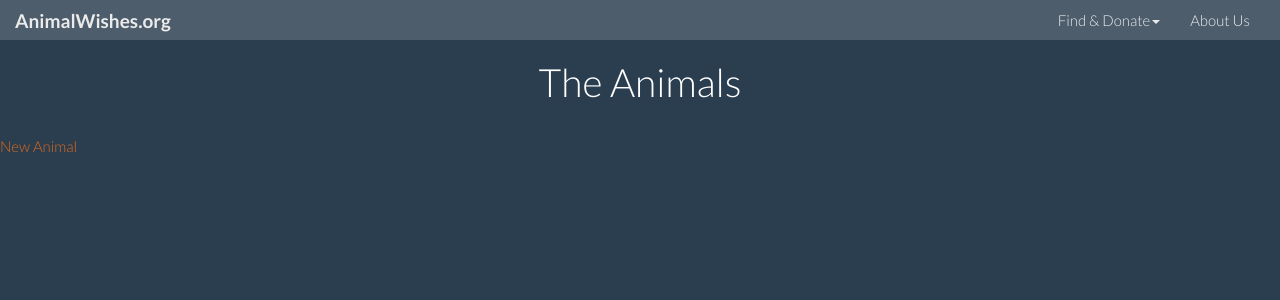
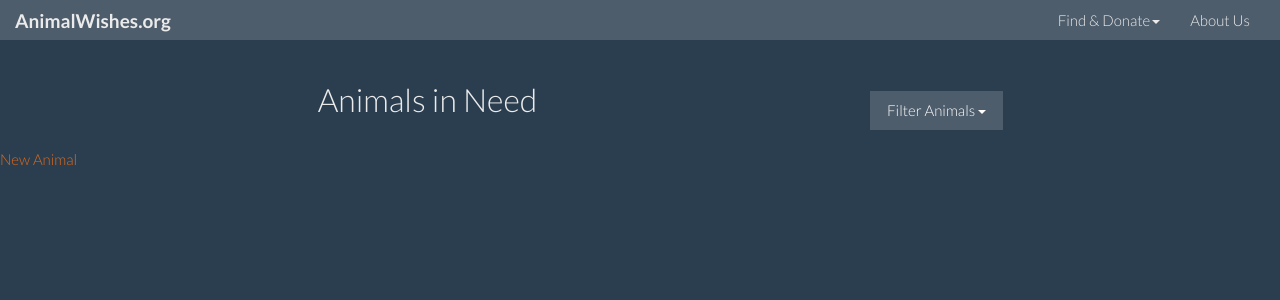
Before and after one commit to sagarwal10/animalwishes, a Rails app: page /animals in a window 1280 px wide. Shown: the top 300 px of the page. Run offline with Rails 7, Linux system fonts and the light colour scheme; data that the repository does not hold is empty; style sheets or scripts are compiled from the project's sources; parts of the project's set-up code (start-up, migrations or seed data) failed here and were passed over; some libraries are stand-ins or nearby versions.

Commit message:
Added Dropdown UI & controller/view support for filtering Animals

```diff
--- a/app/assets/stylesheets/application.scss
+++ b/app/assets/stylesheets/application.scss
@@ -10,3 +10,25 @@
 body {
 // background-color: #0a122a;
 }
+
+#pageheader {
+   text-align:center;
+}
+
+#categoryselect {
+   padding-top: 2em;
+   height:4em;
+   text-color: black;
+}
+
+#dropdownMenu1 {
+   float:right;
+}
+#dropdownMenu2 {
+   float:right;
+}
+
+.dropdown-menu li .selected {
+   font-size:1em;
+   font-weight:bold;
+}
--- a/app/assets/stylesheets/helpers.scss
+++ b/app/assets/stylesheets/helpers.scss
@@ -67,6 +67,8 @@ $base-space-unit: 1.5em;
 .mb2           { margin-bottom: $base-space-unit*2 }
 .mr2           { margin-right: $base-space-unit*2 }
 .ml2           { margin-left: $base-space-unit*2 }
+
+.ml50p         { margin-left: 50% }
 
 // Padding helpers
 .p0            { padding: 0 }
--- a/app/controllers/animals_controller.rb
+++ b/app/controllers/animals_controller.rb
@@ -4,7 +4,13 @@ class AnimalsController < ApplicationController
   # GET /animals
   # GET /animals.json
   def index
-    @animals = Animal.all
+    @filter_param = params[:species];
+    if (params[:species] == nil)
+        @animals = Animal.all
+    else
+        @animals = Animal.where("species = ?", params[:species])
+    end
+    @species = Animal.select("species").distinct
   end
 
   # GET /animals/1
--- a/app/views/animals/index.html.erb
+++ b/app/views/animals/index.html.erb
@@ -1,4 +1,28 @@
-<h1>The Animals</h1>
+  <div class="container row">
+  <div class="col-lg-9 col-md-8 col-sm-6 col-xs-12">
+  <div id="pageheader"><h2>Animals in Need</h2></div>
+  </div>
+
+ <div id="categoryselect" class="dropdown col-lg-3 col-md-4 col-sm-6 col-xs-12 ">
+  <button class="btn btn-default dropdown-toggle ml50p" type="button" data-toggle="dropdown" aria-haspopup="true" aria-expanded="true">
+    Filter Animals
+    <span class="caret"></span>
+  </button>
+  <ul class="dropdown-menu pull-right "  aria-labelledby="dropdownMenu1">
+    <li>
+    <% @class_for_link = (@filter_param == nil) ? "selected" : "" %>
+    <%= link_to "All", animals_path, class:"#{@class_for_link}" %>
+    </li>
+    <% @species.each do |s| %>
+    <li>
+    <% @class_for_link = (@filter_param == s.species) ? "selected" : "" %>
+    <%= link_to "#{s.species}", species_show_path("#{s.species}"), class:"#{@class_for_link}" %>
+    </li>
+    <% end %>
+  </ul>
+</div>
+</div>
+
  <div id="animalpage" class="container row ">
     <% @animals.each do |animal| %>
     <div class="col-lg-3 col-md-4 col-sm-6 col-xs-12">
```
Also changed, not shown: 3 other files.
